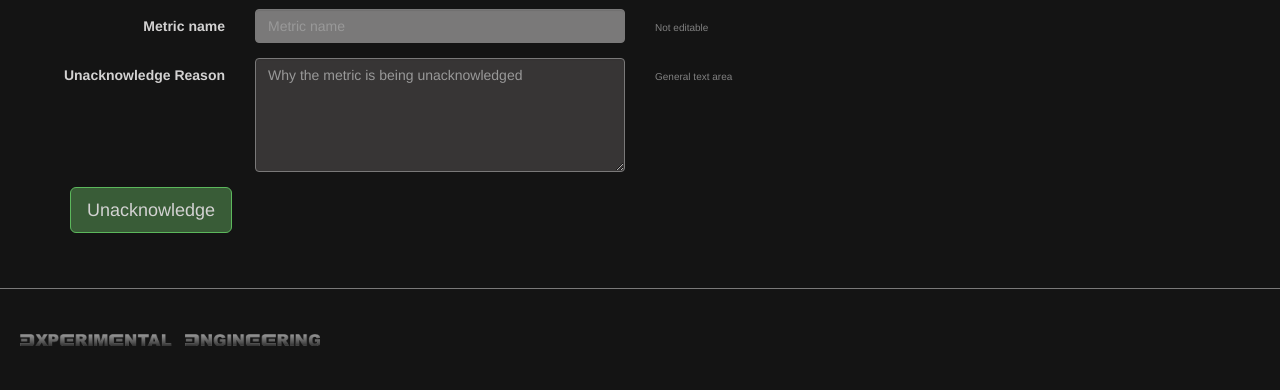
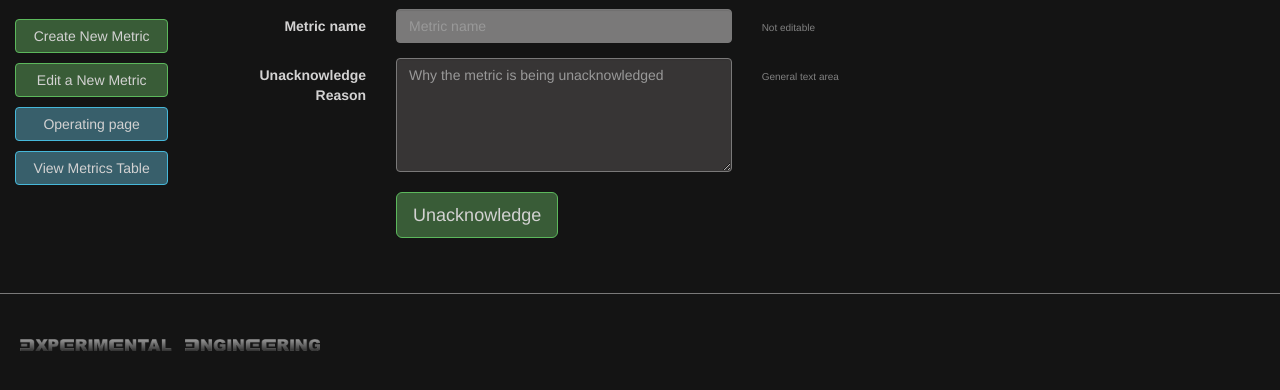
Before and after one commit to d3noob/PiMetric, a PHP site: page /unacknowledge.php in a window 1280 px wide. Shown: the part 51-441 px from the top of the page. Run offline with PHP 8.4, Linux system fonts and the light colour scheme; data that the repository does not hold is empty.

Commit message:
Aligned the acknowledge and unacknowledge buttons

```diff
--- a/html/unacknowledge.php
+++ b/html/unacknowledge.php
@@ -1,18 +1,18 @@
 <?php
 
-// set errors to null
+# set errors to null
 $error_message_name = '';
 $error_message_dtg = '';
 $error_message_ack_text = '';
 $error_message_ack_state = '';
 
-// Set base Variables
+# Set base Variables
 $name = '';
 $dtg = '';
 $ack_text = '';
 $ack_state = '';
 
-// Quick rough sanitize function
+# Quick rough sanitize function
 function test_input($data) {
   $data = trim($data);
   $data = stripslashes($data);
@@ -22,16 +22,15 @@ function test_input($data) {
 
 if ($_POST) {
 
-	// recieve information from a POST and if it exists, do a rough sanitize
-	// and where there isn't any information set it to ''
+	# recieve information from a POST and if it exists, do a rough sanitize
+	# and where there isn't any information set it to ''
 	$name = isset($_POST['name']) ? test_input($_POST['name']) : '';
 	$ack_text = isset($_POST['ack_text']) ? test_input($_POST['ack_text']) : '';
 	$ack_state = isset($_POST['ack_state']) ? 1 : 0 ;
 
 	$dtg = date("Y-m-d H:i:s", time());
 
-
-	//Validate name
+	# Validate name
 	if ($name == '') {
 		$error_message_name = "The metric name is required";
 	}
@@ -43,21 +42,20 @@ if ($_POST) {
 			$error_message_name = "Sorry, the name is too long. 50 characters maximum.";
 			$name = substr($name, 0, 50);
 	}
-	//Validate ack_text
+	# Validate ack_text
 	if ($ack_text != preg_replace("/[^A-Za-z0-9 \.\'\?\(\)\@\!\,\:\[\]]/", '', $ack_text)) {
 			$error_message_ack_text = "Chatacters Removed. Alternative suggested.";
 			$ack_text = preg_replace("/[^A-Za-z0-9 \.\'\?\(\)\@\!\,\:\[\]]/", '', $ack_text);
 	}
 
-
-	//Jump if no errors.
+	# Jump if no errors.
 	if ($error_message_name == '' &&
 		$error_message_dtg == '' &&
 		$error_message_ack_text == '' &&
 		$error_message_ack_state == ''
 		) {
 
-		// Insert the unacknowledge information into the sqlite db
+		# Insert the unacknowledge information into the sqlite db
 		$db = new PDO('sqlite:/srv/PiMetric/monitoring/monitoring');
 		$stmt = $db -> prepare("INSERT INTO acknowledge (name, dtg, ack_text, ack_state) VALUES (:name, :dtg, :ack_text, :ack_state)");
 		$stmt -> bindParam(':name', $name, PDO::PARAM_STR);
@@ -67,7 +65,7 @@ if ($_POST) {
 		$stmt -> execute();
 		$db = null;
 
-		// Get the new level_ack metric parameter from the status database
+		# Get the new level_ack metric parameter from the status database
 		$db = new PDO('sqlite:/srv/PiMetric/monitoring/monitoring');
 		$stmt = $db -> prepare("SELECT level_actual FROM status WHERE name = :name");
 		$stmt -> bindParam(':name', $name, PDO::PARAM_STR);
@@ -75,10 +73,10 @@ if ($_POST) {
 		$result = $stmt -> fetch();
 		$db = null;
 
-		// The new level_ack is the current level_actual
+		# The new level_ack is the current level_actual
 		$level_ack = $result['level_actual'];
 
-		// Update the acknowledged state and level_ack in the sqlite db
+		# Update the acknowledged state and level_ack in the sqlite db
 		$db = new PDO('sqlite:/srv/PiMetric/monitoring/monitoring');
 		$sql = 	"UPDATE status SET acknowledged = 0, level_ack = :level_ack WHERE name = :name";
 		$stmt = $db -> prepare($sql);
@@ -111,16 +109,16 @@ if ($_POST) {
 	$name = $_GET['name'];
 
 	if ($name != preg_replace("/[^A-Za-z0-9\_]/", '', $name)) {
-		// Go to the fail page
-		// Perhaps send a error message to a log?
+		# Go to the fail page
+		# Perhaps send a error message to a log?
 		header("Location: fail.php?error_message=The+name+has+disallowed+characters.");
 		exit();
 	}
 
-	// Special validation to check if the name is valid
+	# Special validation to check if the name is valid
 	$bingo = 0;
 
-	// Check the name against all the currently used names
+	# Check the name against all the currently used names
 	$db = new PDO('sqlite:/srv/PiMetric/monitoring/monitoring');
 	$result = $db->query('SELECT name FROM status');
 
@@ -129,14 +127,13 @@ if ($_POST) {
 			$bingo = 1;
 		}
 	}
-	// Set error if the name has been used before
+	# Set error if the name has been used before
 	if ($bingo != 1) {
-		// Go to the fail page
-		// Perhaps send a error message to a log?
+		# Go to the fail page
+		# Perhaps send a error message to a log?
 		header("Location: fail.php?error_message=The+name+does+not+exist.");
 		exit();	}
 	$bingo = 0;
-
 }
 
 ?>
@@ -161,11 +158,30 @@ if ($_POST) {
 
   <body style="padding-top: 50px">
 
-    <div class="container">
-
 	<?php include 'navbar.php'; ?>
 
-<p></p>
+<div class="container" style="width: 100%; margin-top: 10px">
+
+	<div class="row">
+
+		<div class="col-xs-2"> <!-- left col -->
+			<div class="container-fluid   pull-right" style="width: 100%; margin-top:10px;" >
+				<div class="row" style="width: 100%; margin-bottom: 10px">
+					<a href='create.php' class='btn btn-success' style='width: 100%'>Create New Metric</a>
+				</div>
+				<div class="row" style="width: 100%; margin-bottom: 10px">
+					<a href='edit.php' class='btn btn-success' style='width: 100%'>Edit a New Metric</a>
+				</div>
+				<div class="row" style="width: 100%; margin-bottom: 10px">
+					<a href='main.php?parent=<?php echo $parent;?>' class='btn btn-info' style='width: 100%'>Operating page</a>
+				</div>
+				<div class="row" style="width: 100%; margin-bottom: 10px">
+					<a href='read.php' class='btn btn-info' style='width: 100%'>View Metrics Table</a>
+				</div>
+			</div>
+		</div> <!-- col -->
+
+		<div class="col-xs-10">
 
 		<!-- *** The start of the form *** -->
 		<form class="form-horizontal" role="form" action="unacknowledge.php" method="post">
@@ -198,7 +214,6 @@ if ($_POST) {
 
 		<input type="hidden" name="ack_state" value="1">
 
-
 		<!-- *** un-ack_text field *** -->
 		<div class="row">
 			<div class="form-group">
@@ -211,6 +226,7 @@ if ($_POST) {
 						   placeholder="Why the metric is being unacknowledged"
 						   <?php if ( $error_message_ack_text != '' ) {echo "style=\"border-color: red\"";} ?>
 						   ><?php echo $ack_text; ?></textarea>
+					<button type="submit" class="btn btn-lg btn-success" style="margin-top: 20px;">Unacknowledge</button>
 				</div>
 				<div class="col-sm-4 control-label" style="text-align: left">
 					<span style="font-size: 10px; color: grey ">
@@ -223,15 +239,10 @@ if ($_POST) {
 			</div>
 		</div>
 
+	</form>
 
-
-	  <div class="form-group">
-		<div class="col-sm-3">
-		  <button type="submit" class="btn btn-lg btn-success">Unacknowledge</button>
-		</div>
-	  </div>
-
-	</form>
+		</div> <!-- col -->
+	</div> <!-- row -->
 
     </div> <!-- /container -->
 
@@ -240,8 +251,5 @@ if ($_POST) {
     <!-- Include all compiled plugins (below), or include individual files as needed -->
     <script src="js/bootstrap.min.js"></script>
 
-
-    <!-- IE10 viewport hack for Surface/desktop Windows 8 bug -->
-    <!-- <script src="js/ie10-viewport-bug-workaround.js"></script> -->
   </body>
 </html>
```
Also changed, not shown: html/acknowledge.php (+29 -20 lines). Lines whose indentation alone changed are shown as unchanged.
